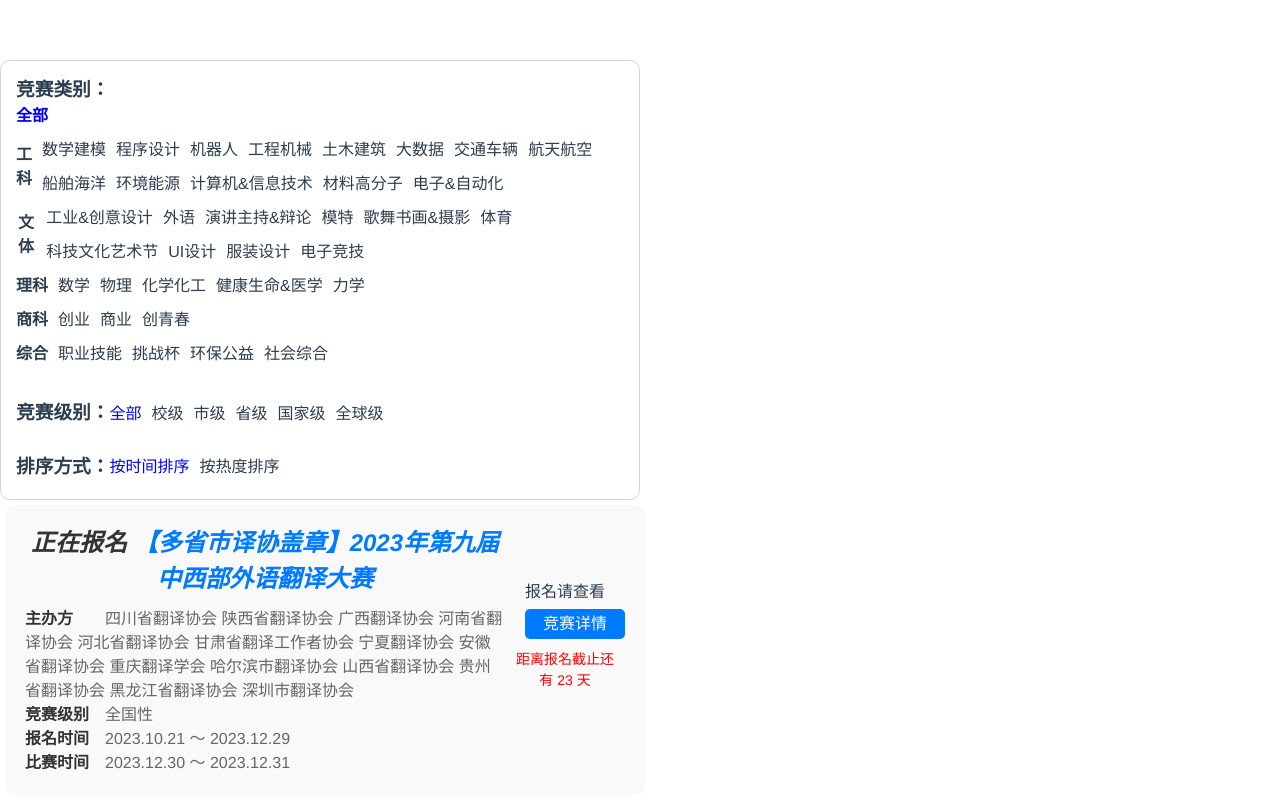
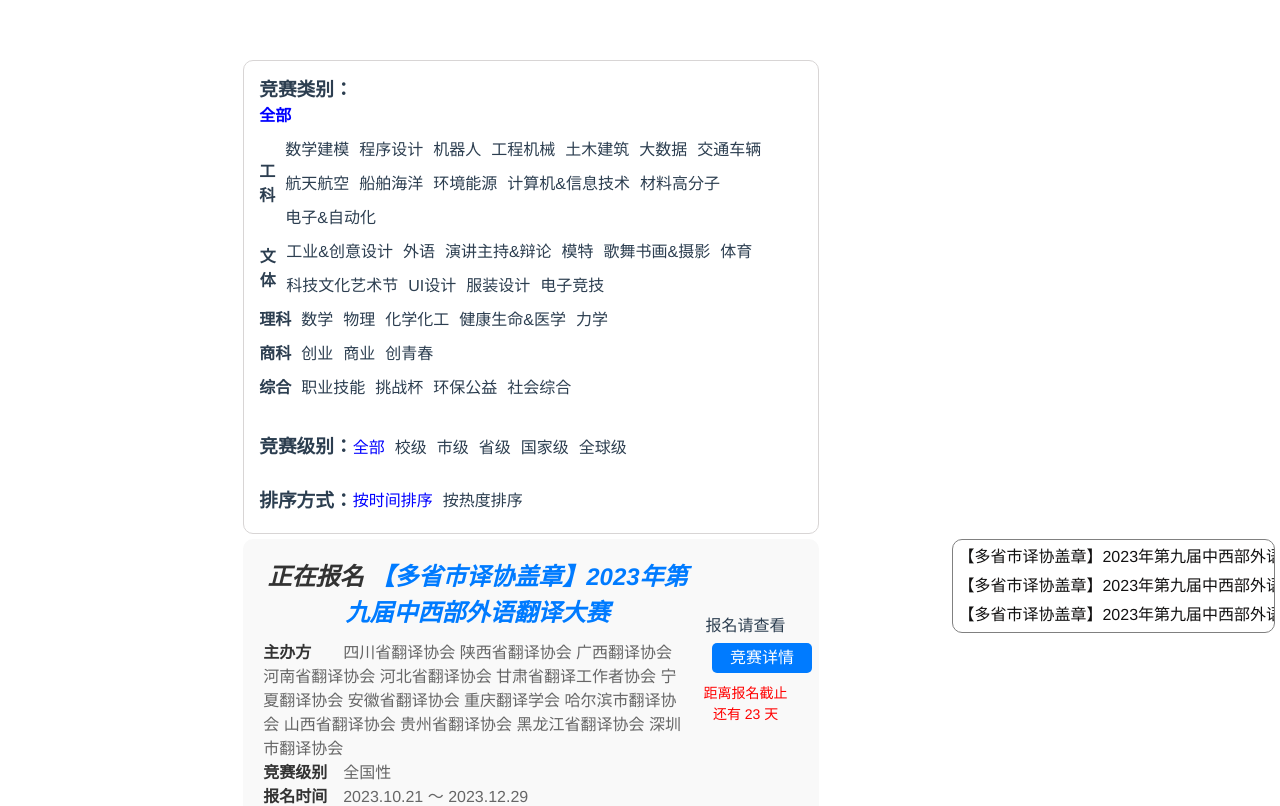
Before and after one commit to zqszqszqstvt/dierketang, a Vue app in the folder dierketang/: page / in a window 1280 px wide. Shown: the top 806 px of the page. Built offline with nearby package versions, Linux system fonts and the light colour scheme.

Commit message:
写到排行卡片

```diff
--- a/dierketang/src/components/Competition/index.vue
+++ b/dierketang/src/components/Competition/index.vue
@@ -29,12 +29,11 @@
         报名请查看
       </div>
       <div class="details">
-        <a :href="competition.link" class="common-after-icon v-4-6 event-detail-manage-btn" target="_blank">竞赛详情</a>
+        <a :href="competition.link" target="_blank">竞赛详情</a>
       </div>
       <div class="item-status">
         距离报名截止还有 {{ competition.remainingDays }} 天
       </div>
-
     </div>
   </div>
 </template>
@@ -43,22 +42,20 @@
 export default {
   data() {
     return {
-      competition: {
-        title: '【多省市译协盖章】2023年第九届中西部外语翻译大赛',
-        link: 'https://www.saikr.com/vse/cwctic/2023',
-        organizer: '四川省翻译协会 陕西省翻译协会 广西翻译协会 河南省翻译协会 河北省翻译协会 甘肃省翻译工作者协会 宁夏翻译协会 安徽省翻译协会 重庆翻译学会 哈尔滨市翻译协会 山西省翻译协会 贵州省翻译协会 黑龙江省翻译协会 深圳市翻译协会',
-        level: '全国性',
-        registrationTime: '2023.10.21 ～ 2023.12.29',
-        competitionTime: '2023.12.30 ～ 2023.12.31',
-        remainingDays: 23
-      }
+
     };
+  },
+  props: {
+    competition: {
+      type: Object,
+      required: true
+    }
   }
 };
 </script>
 <style lang="less" scoped>
   .box {
-    margin: 5px;
+    margin-top: 5px;
     width: 50%;
     padding: 20px;
     background-color: #f9f9f9;
@@ -121,7 +118,6 @@ export default {
     color: #fff;
     border-radius: 5px;
     margin-left: 20px;
-
   }
   p {
     text-align: left;
--- a/dierketang/src/components/CompetitionChoose/index.vue
+++ b/dierketang/src/components/CompetitionChoose/index.vue
@@ -100,8 +100,8 @@ export default {
     },
   },
 };
+</script>
 
-</script>
 <style lang="less" scoped>
 .item-title {
   display: flex;
--- a/dierketang/src/components/CompetitionPage/index.vue
+++ b/dierketang/src/components/CompetitionPage/index.vue
@@ -1,23 +1,103 @@
 <template>
-  <div>
+  <div class="box">
     <CompetitionChoose/>
-    <Competition/>
+    <div class="hot-competition">
+      <CompetitionRank v-for="(item, index) in HotCompetitions" :key="index" :HotCompetition="item"/>
+    </div>
+    <Competition v-for="(item, index) in competitions" :key="index" :competition="item"/>
   </div>
 </template>
 
 <script>
 import CompetitionChoose from '../CompetitionChoose/index.vue'
 import Competition from '../Competition/index.vue'
+import CompetitionRank from '../CompetitionRank/index.vue'
 
 export default {
   name: 'CompetitionPage',
+  data() {
+    return {
+    competitions: [],
+    HotCompetitions: []
+  };
+  },
   components: {
     CompetitionChoose,
-    Competition
+    Competition,
+    CompetitionRank
+  },
+  async created() {
+    // const response = await axios.get('你的API地址');
+
+    this.netrequest();
+  },
+  methods: {
+    //模拟网络请求
+    netrequest() {
+      this.competitions = [{
+        title: '【多省市译协盖章】2023年第九届中西部外语翻译大赛',
+        link: 'https://www.saikr.com/vse/cwctic/2023',
+        organizer: '四川省翻译协会 陕西省翻译协会 广西翻译协会 河南省翻译协会 河北省翻译协会 甘肃省翻译工作者协会 宁夏翻译协会 安徽省翻译协会 重庆翻译学会 哈尔滨市翻译协会 山西省翻译协会 贵州省翻译协会 黑龙江省翻译协会 深圳市翻译协会',
+        level: '全国性',
+        registrationTime: '2023.10.21 ～ 2023.12.29',
+        competitionTime: '2023.12.30 ～ 2023.12.31',
+        remainingDays: 23
+      },
+      {
+        title: '【多省市译协盖章】2023年第九届中西部外语翻译大赛',
+        link: 'https://www.saikr.com/vse/cwctic/2023',
+        organizer: '四川省翻译协会 陕西省翻译协会 广西翻译协会 河南省翻译协会 河北省翻译协会 甘肃省翻译工作者协会 宁夏翻译协会 安徽省翻译协会 重庆翻译学会 哈尔滨市翻译协会 山西省翻译协会 贵州省翻译协会 黑龙江省翻译协会 深圳市翻译协会',
+        level: '全国性',
+        registrationTime: '2023.10.21 ～ 2023.12.29',
+        competitionTime: '2023.12.30 ～ 2023.12.31',
+        remainingDays: 23
+      },
+      {
+        title: '【多省市译协盖章】2023年第九届中西部外语翻译大赛',
+        link: 'https://www.saikr.com/vse/cwctic/2023',
+        organizer: '四川省翻译协会 陕西省翻译协会 广西翻译协会 河南省翻译协会 河北省翻译协会 甘肃省翻译工作者协会 宁夏翻译协会 安徽省翻译协会 重庆翻译学会 哈尔滨市翻译协会 山西省翻译协会 贵州省翻译协会 黑龙江省翻译协会 深圳市翻译协会',
+        level: '全国性',
+        registrationTime: '2023.10.21 ～ 2023.12.29',
+        competitionTime: '2023.12.30 ～ 2023.12.31',
+        remainingDays: 23
+      }]; // 假设你的API返回的数据就是你需要的数据
+
+      this.HotCompetitions = [{
+        title: '【多省市译协盖章】2023年第九届中西部外语翻译大赛',
+        link: 'https://www.saikr.com/vse/cwctic/2023'
+      },
+      {
+        title: '【多省市译协盖章】2023年第九届中西部外语翻译大赛',
+        link: 'https://www.saikr.com/vse/cwctic/2023'
+      },
+      {
+        title: '【多省市译协盖章】2023年第九届中西部外语翻译大赛',
+        link: 'https://www.saikr.com/vse/cwctic/2023'
+      }]; // 假设你的API返回的数据就是你需要的数据
+    }
   }
 }
 </script>
 
-<style>
-
-</style>
+<style lang="less" scoped>
+.box {
+  margin-left: 10%;
+}
+.hot-competition {
+  width: 28%;
+  float: right;
+  margin: 5px;
+  border: 1px solid #808080;
+  border-radius: 10px; /* 这将给边框添加圆角 */
+  overflow: hidden; /* 隐藏超出盒子的内容 */
+  position: relative; /* 为伪元素设置定位的参照 */
+}
+.hot-competition::after { /* 创建一个伪元素来实现渐隐效果 */
+    content: "";
+    position: absolute;
+    right: 0;
+    width: 10%; /* 伪元素的宽度决定了渐隐效果的范围 */
+    height: 100%;
+    background: linear-gradient(to right, rgba(255, 255, 255, 0), rgba(255, 255, 255, 1)); /* 创建一个从透明到白色的渐变背景 */
+  }
+</style>>
--- /dev/null
+++ b/dierketang/src/components/CompetitionRank/index.vue
@@ -0,0 +1,36 @@
+<template>
+  <div class="item">
+    <a :href="HotCompetition.link" target="_blank">
+      <span>{{ HotCompetition.title }}</span>
+    </a>
+  </div>
+</template>
+
+<script>
+export default {
+  data() {
+    return {
+
+    };
+  },
+  props: {
+    HotCompetition: {
+      type: Object,
+      required: true
+    }
+  }
+};
+</script>
+<style lang="less" scoped>
+  .item {
+    margin: 5px;
+  }
+  a {
+    text-decoration: none;
+    color: #121111;
+    white-space: nowrap; /* 防止文本换行 */
+    overflow: hidden; /* 隐藏超出链接的内容 */
+    text-overflow: ellipsis; /* 当文本超出链接时显示省略号 */
+
+  }
+</style>
```
Also changed, not shown: dierketang/src/components/CompetitionList/index.vue (deleted, +0 -18 lines), 1 other file (tests, documents, lock files or other folders).
